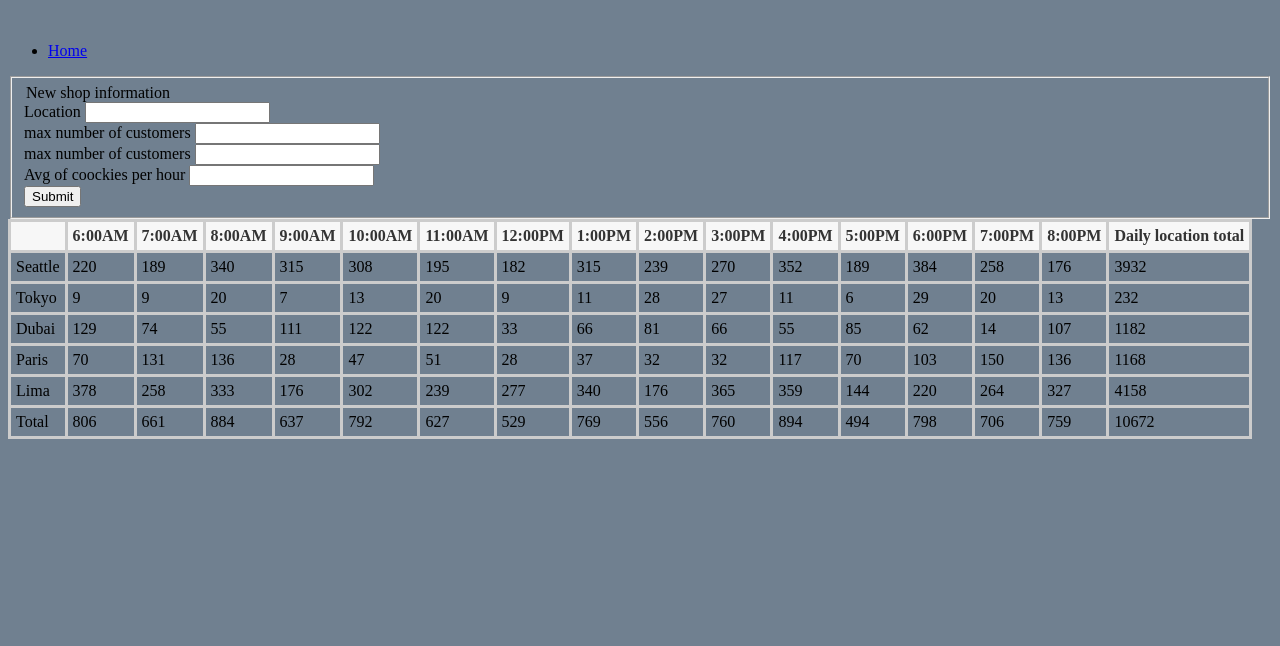
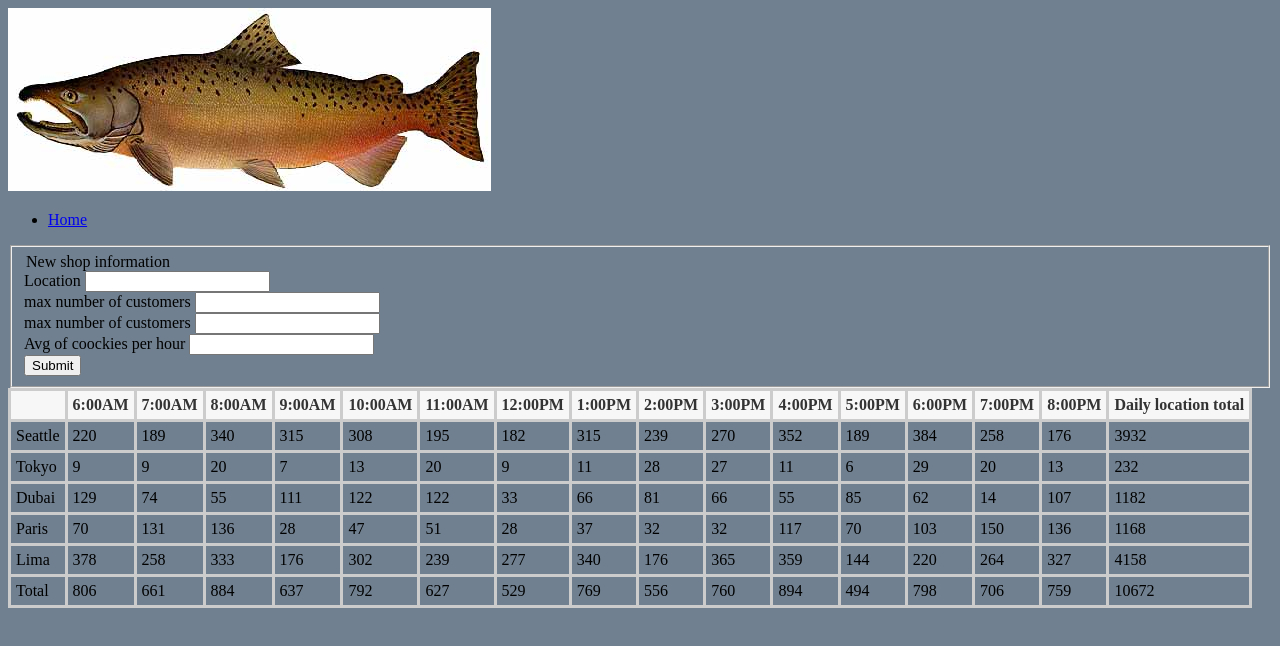
Before and after one commit to AbdallahAlkhatatbeh/cookie-stand, a plain HTML site: page sales.html in a window 1280 px wide. Drawn offline with Linux system fonts and the light colour scheme; the site is published under a folder, as on GitHub Pages, so addresses that start at the root find nothing.

Commit message:
finished cookie stand

```diff
--- a/sales.html
+++ b/sales.html
@@ -12,7 +12,7 @@
 <body id="sales">
 
 
-    <img src="/img/chinook.jpg" alt="" srcset="">
+    <img src="./img/chinook.jpg" alt="" srcset="">
 
     <div>
         <ul>
```
